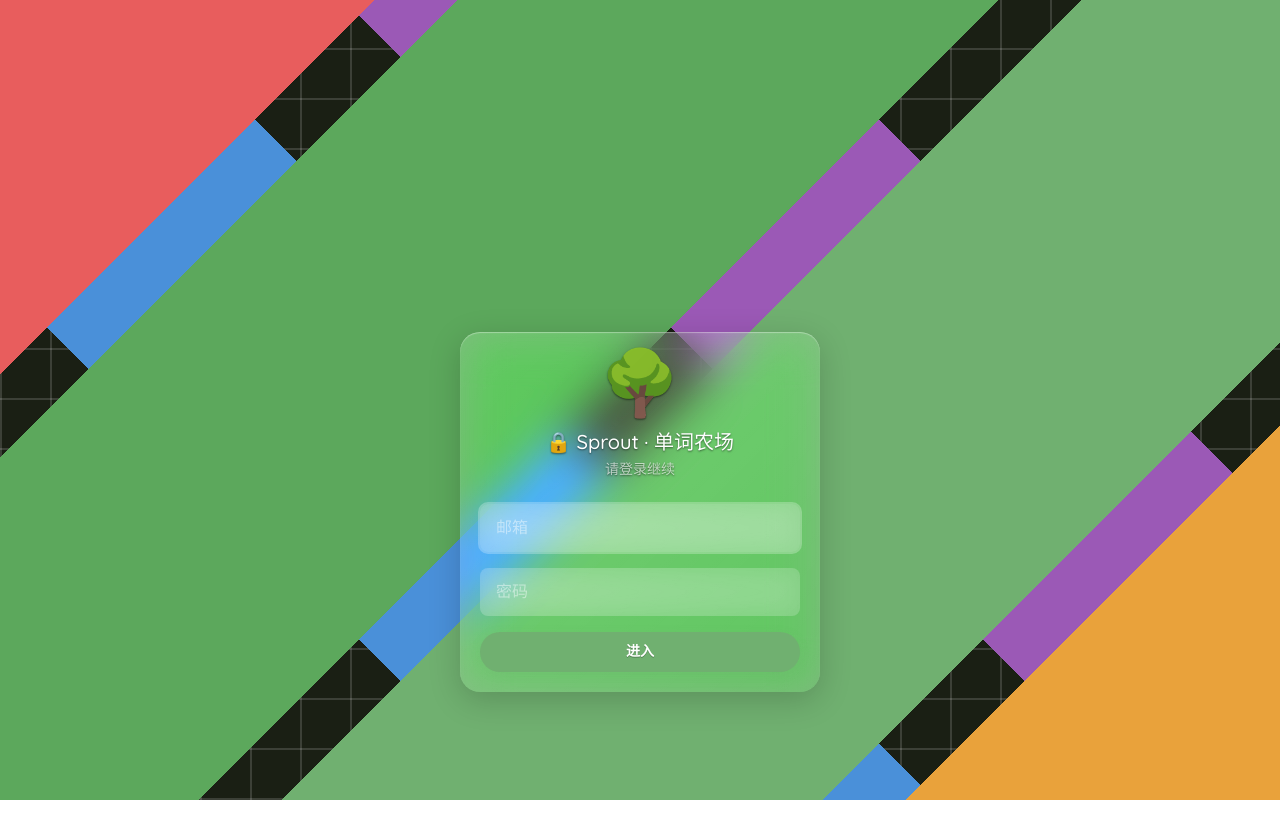
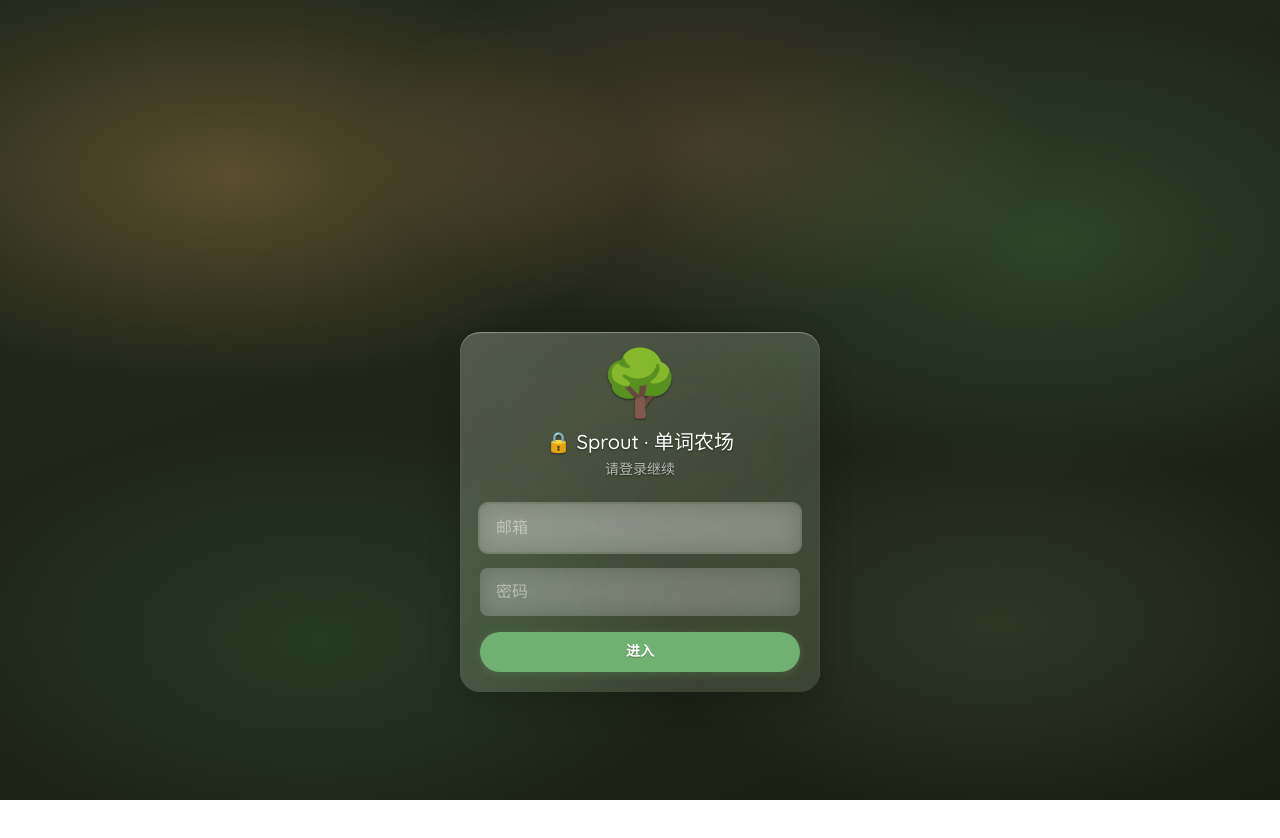
Before and after one commit to LynxBerry/StaticWebsite, a Next.js app: page /login in a window 1280 px wide. Shown: the top 838 px of the page. Built offline with nearby package versions, Linux system fonts and the light colour scheme; no server answers; a web font is replaced by a local one.

Commit message:
style(globals): revert body background to main branch mesh gradient

```diff
--- a/app/globals.css
+++ b/app/globals.css
@@ -38,8 +38,13 @@
   text-shadow: 0 0.5px 0 rgba(0, 0, 0, 0.25);
 }
 
-/* High-contrast geometric background: bold rectangles and grids so the
-   liquid-glass displacement filter has sharp edges to warp. */
+/* Pure-CSS mesh gradient backdrop — no image request, fully controllable.
+   Several large soft radial color blobs over a dark green base, blended by
+   their own transparency into a calm "meadow at dusk" wash. The palette is
+   warm-farm: sage / olive / sprout greens with a sunny-yellow highlight,
+   echoing the brand's sprout + harvest colors. Designed for kids — warm
+   and lively, not cool and corporate. Glass cards' backdrop-blur frosts
+   this layer the same way it frosted a photo. */
 body::before {
   content: '';
   position: fixed;
@@ -49,15 +54,18 @@
   bottom: 0;
   z-index: -1;
   background:
-    /* large diagonal color blocks */
-    linear-gradient(135deg, #e85d5d 0%, #e85d5d 18%, transparent 18%, transparent 22%, #5CA85C 22%, #5CA85C 48%, transparent 48%, transparent 52%, #70B070 52%, #70B070 78%, transparent 78%, transparent 82%, #e9a23b 82%, #e9a23b 100%),
-    /* opposing diagonal blocks */
-    linear-gradient(45deg, transparent 0%, transparent 25%, #4a90d9 25%, #4a90d9 45%, transparent 45%, transparent 55%, #9b59b6 55%, #9b59b6 75%, transparent 75%, transparent 100%),
-    /* fine grid */
-    repeating-linear-gradient(90deg, rgba(255,255,255,0.15) 0px, rgba(255,255,255,0.15) 2px, transparent 2px, transparent 50px),
-    repeating-linear-gradient(0deg, rgba(255,255,255,0.15) 0px, rgba(255,255,255,0.15) 2px, transparent 2px, transparent 50px),
-    /* dark base */
-    #1a1f14;
+    /* warm amber glow — upper-left, brighter & warmer than before */
+    radial-gradient(ellipse 50% 40% at 18% 22%, rgba(232, 180, 90, 0.28) 0%, transparent 65%),
+    /* soft peach — center-top, adds overall warmth */
+    radial-gradient(ellipse 45% 38% at 55% 18%, rgba(220, 150, 110, 0.18) 0%, transparent 60%),
+    /* fresh sprout green — right side, the main note */
+    radial-gradient(ellipse 55% 50% at 82% 30%, rgba(82, 138, 83, 0.30) 0%, transparent 60%),
+    /* olive depth — bottom-left */
+    radial-gradient(ellipse 50% 45% at 25% 80%, rgba(54, 99, 57, 0.36) 0%, transparent 60%),
+    /* sage — bottom-right */
+    radial-gradient(ellipse 45% 40% at 78% 78%, rgba(98, 119, 80, 0.26) 0%, transparent 60%),
+    /* base — warm dark green */
+    linear-gradient(160deg, #23291c 0%, #1a1f14 100%);
 }
 
 @layer components {
```
